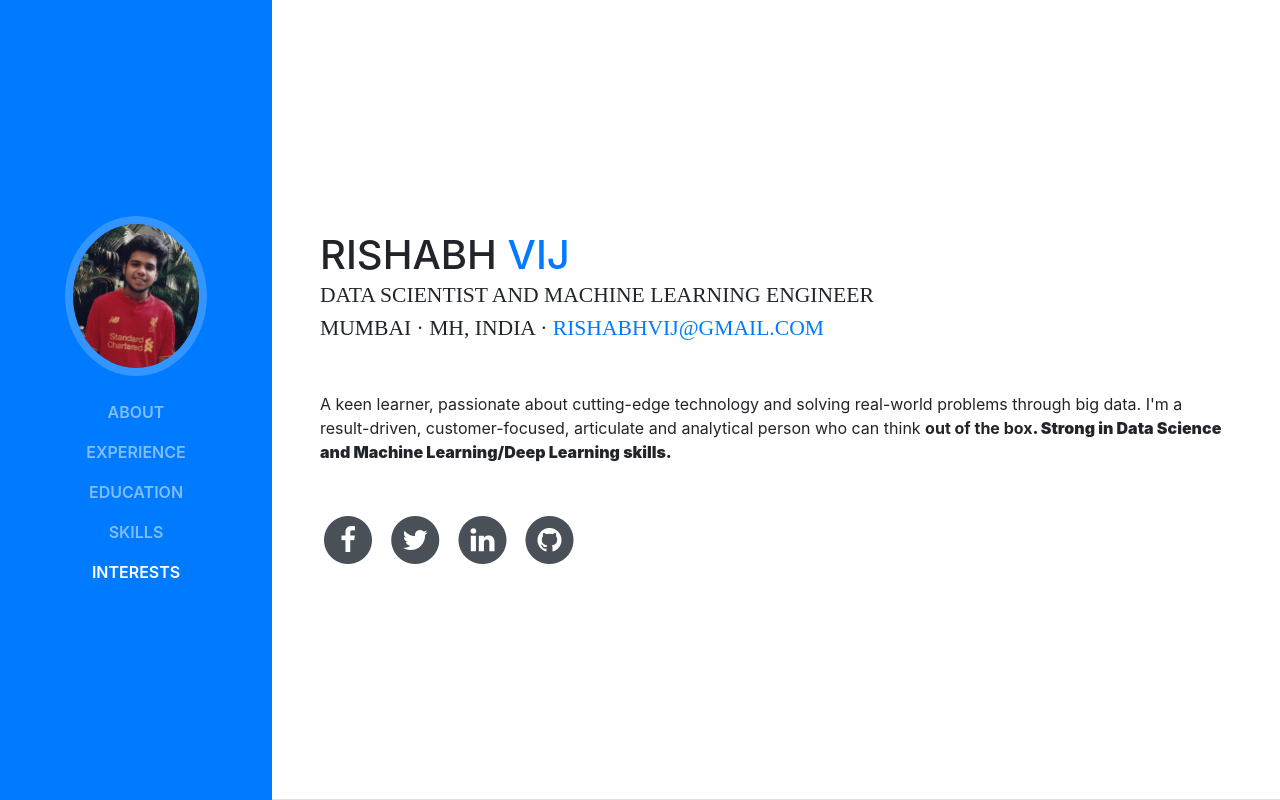
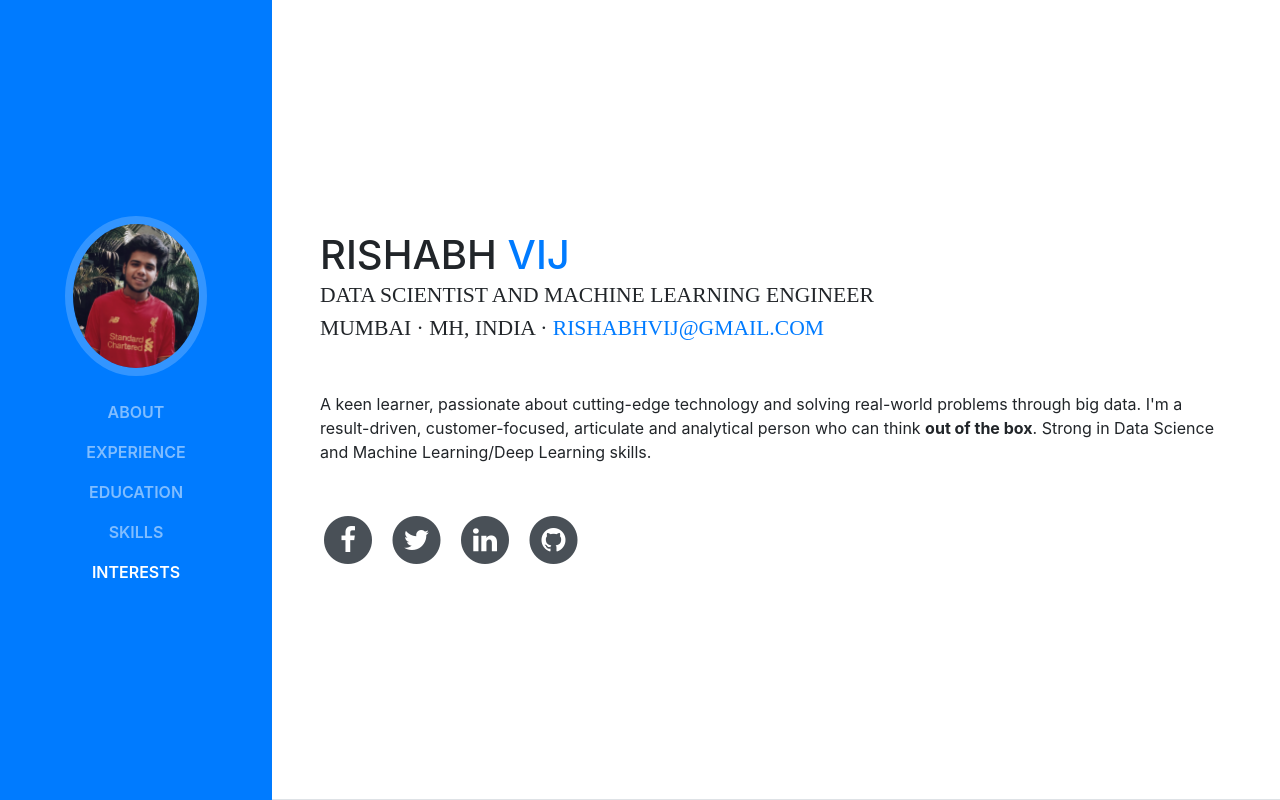
Before and after one commit to rishabh-vij/rishabh-vij.github.io, a website with bundled scripts: page index.html in a window 1280 px wide. Shown: the top 800 px of the page. Built offline with nearby package versions, Linux system fonts and the light colour scheme; a web font is replaced by a local one.

Commit message:
Update index.html

```diff
--- a/index.html
+++ b/index.html
@@ -72,7 +72,7 @@
           <div class="subheading mb-5">Data Scientist and Machine Learning Engineer<br>Mumbai · MH, India 	 ·
             <a href="mailto:name@email.com">rishabhvij@gmail.com</a>
           </div>
-          <p class="mb-5">A keen learner, passionate about cutting-edge technology and solving real-world problems through big data. I'm a  result-driven, customer-focused, articulate and analytical person who can think <b>out of the box<b/>. Strong in Data Science and Machine Learning/Deep Learning skills. </p>
+          <p class="mb-5">A keen learner, passionate about cutting-edge technology and solving real-world problems through big data. I'm a  result-driven, customer-focused, articulate and analytical person who can think <b>out of the box</b>. Strong in Data Science and Machine Learning/Deep Learning skills. </p>
           <ul class="list-inline list-social-icons mb-0">
             <li class="list-inline-item">
               <a href="http://fb.com/rishabh.vij31">
```
